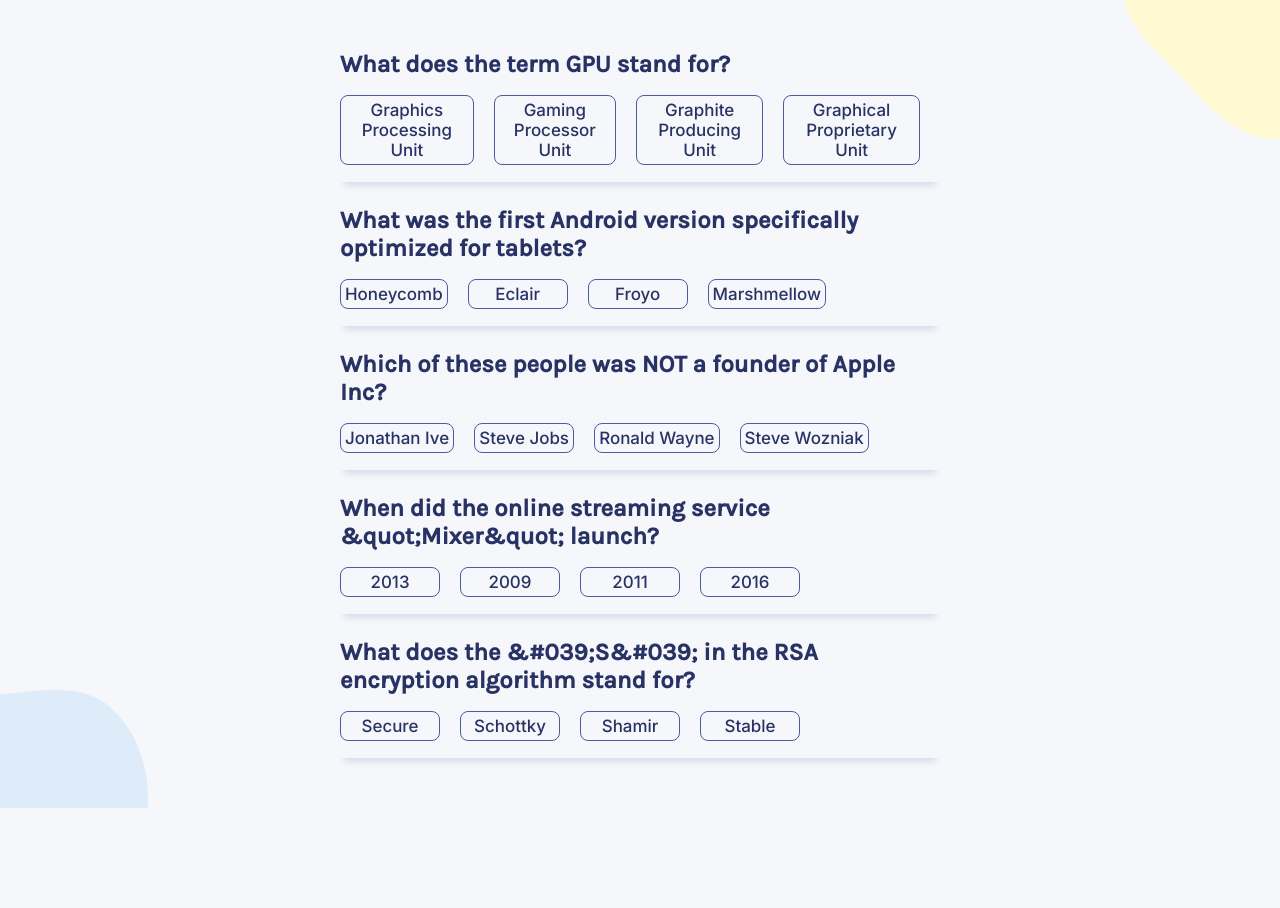
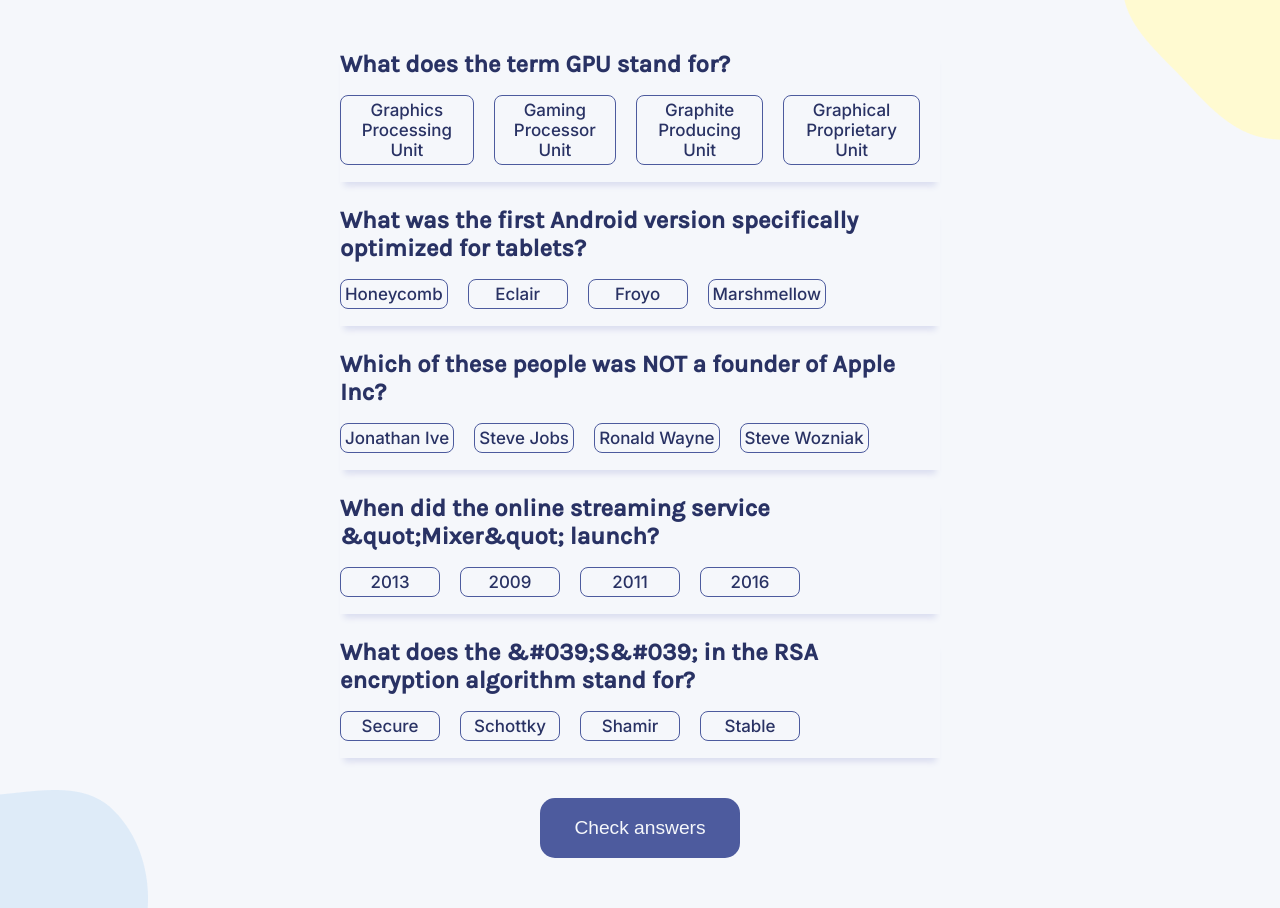
Before and after one commit to Acateel/quizzical, a React (Vite) app: page / in a window 1280 px wide. Before the commit the page ends 808 px from the top, so only its background shows below. Built offline with nearby package versions, Linux system fonts and the light colour scheme.

Commit message:
add check answers button

```diff
--- a/src/components/Quizzical.css
+++ b/src/components/Quizzical.css
@@ -2,3 +2,20 @@
     width: 600px;
     margin: 50px auto;
 }
+
+.check-answers {
+    margin: 40px auto;
+    display: flex;
+    align-items: center;
+    justify-content: center;
+
+    background-color: #4D5B9E;
+    border-radius: 15px;
+    border: none;
+    height: 60px;
+    width: 200px;
+
+    color: #F5F7FB;
+    font-size: 1.2em;
+    cursor: pointer;
+}
--- a/src/components/Quizzical.jsx
+++ b/src/components/Quizzical.jsx
@@ -37,6 +37,7 @@
     return(
         <main className="quizzical">
             {questionList}
+            <button className="check-answers">Check answers</button>
         </main>
     )
 }
```
